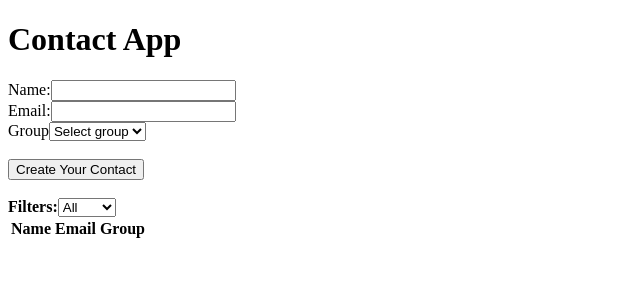
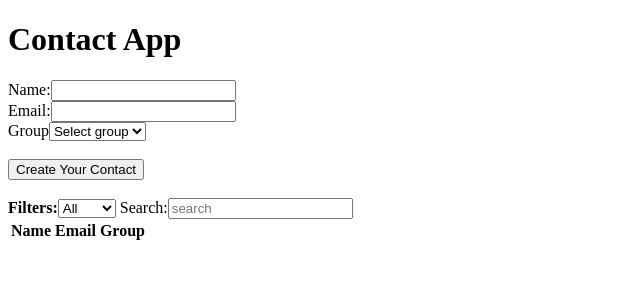
Before and after one commit to Nazim6269/React_Practice, a React (Vite) app: page / in a window 1280 px wide. Shown: the top 300 px of the page, without its empty margins (0-640 px from the left). Built offline with nearby package versions, Linux system fonts and the light colour scheme.

Commit message:
implement searching function

```diff
--- a/src/Components/table/Table.jsx
+++ b/src/Components/table/Table.jsx
@@ -2,15 +2,22 @@ import { useState } from "react";
 
 const Table = ({ contacts }) => {
   const [filter, setFilter] = useState("All");
+  const [search, setSearch] = useState("");
+
   const handleChange = (e) => {
     setFilter(e.target.value);
   };
 
+  const searchCB = (contact) =>
+    contact.name.includes(search) || contact.email.includes(search);
+
   let filteredContacts = [];
   if (filter === "All") {
-    filteredContacts = contacts;
+    filteredContacts = search ? contacts.filter(searchCB) : contacts;
   } else {
-    filteredContacts = contacts.filter((contact) => contact.group === filter);
+    filteredContacts = contacts.filter(
+      (contact) => contact.group === filter && searchCB(contact)
+    );
   }
 
   return (
@@ -18,12 +25,23 @@ const Table = ({ contacts }) => {
       <div>
         <br />
         <span style={{ fontWeight: "bold" }}>Filters:</span>
+
         <select value={filter} onChange={handleChange}>
           <option value="All">All</option>
           <option value="">None</option>
           <option value="Home">Home</option>
           <option value="Office">Office</option>
         </select>
+        <span>
+          {" "}
+          Search:
+          <input
+            type="search"
+            placeholder="search"
+            value={search}
+            onChange={(e) => setSearch(e.target.value)}
+          />
+        </span>
       </div>
       <table>
         <thead>
```
